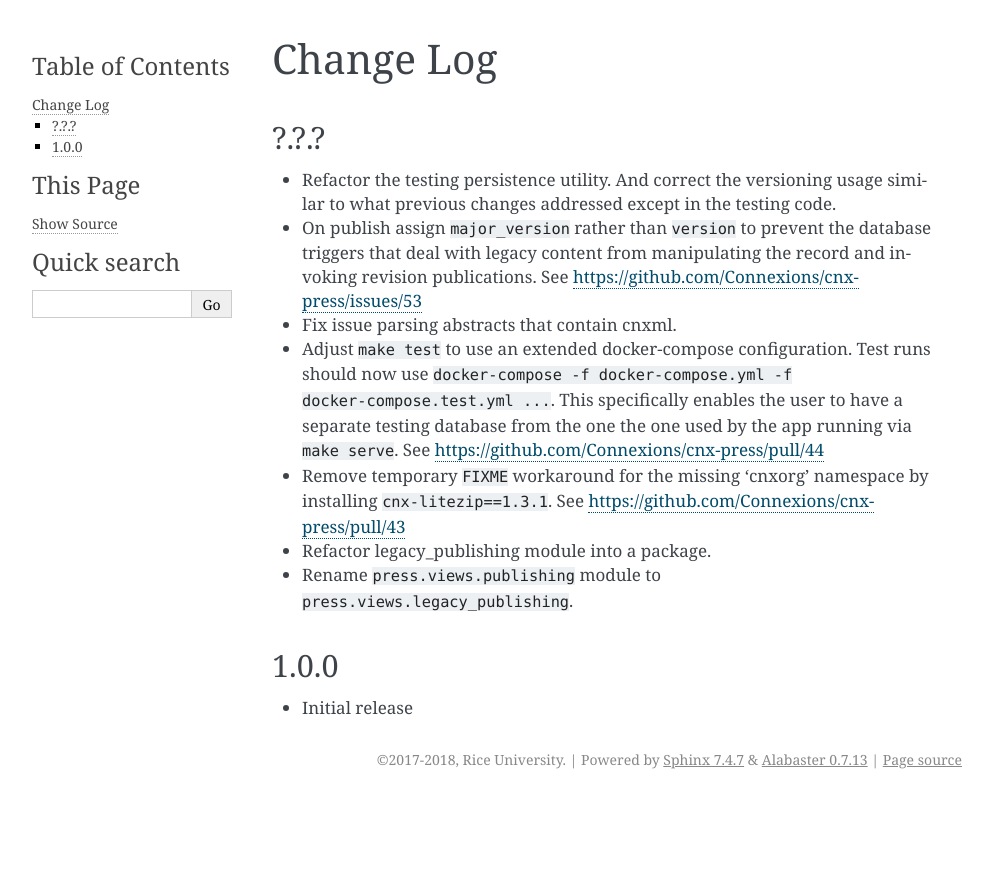
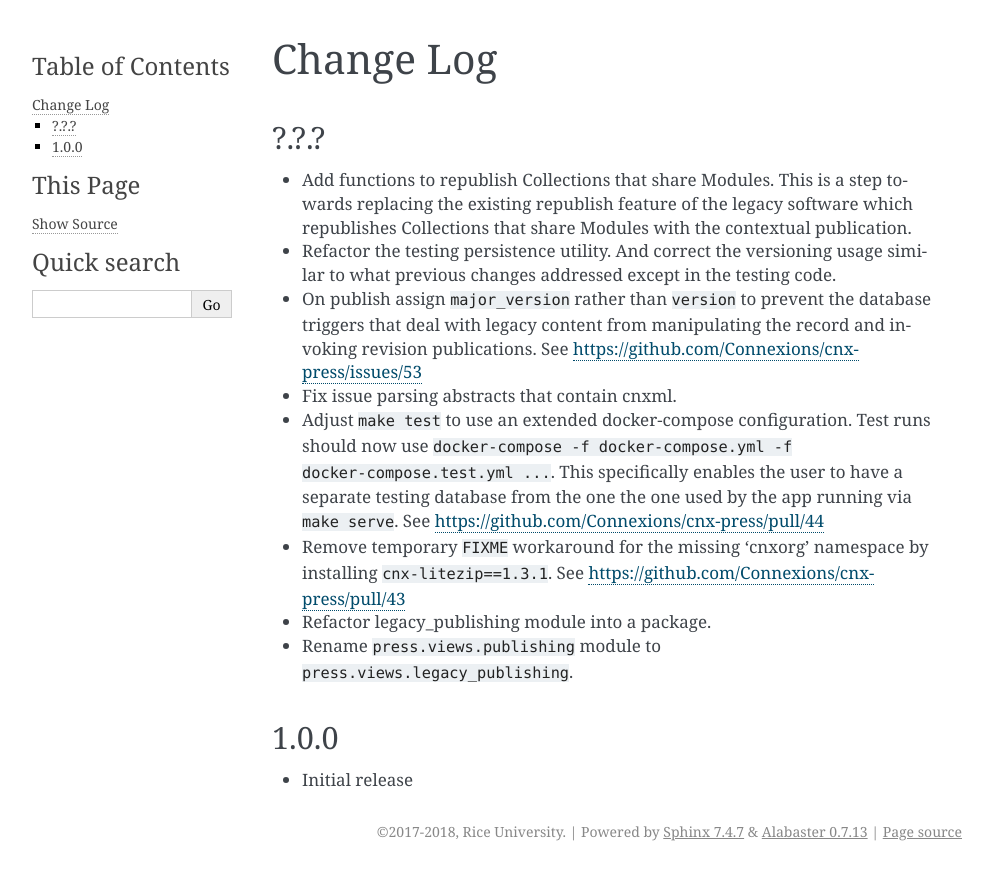
Before and after one commit to openstax/cnx-press, a Sphinx documentation site: the page built from docs/source/changes.rst, in a window 1280 px wide. Shown: the top 880 px of the page, without its empty margins (148-1141 px from the left). Built offline with Sphinx 7.4.7, drawn with Linux system fonts in a browser that asks for light colours.

Commit message:
Update changelog to speak of republish funcs

```diff
--- a/docs/source/changes.rst
+++ b/docs/source/changes.rst
@@ -5,6 +5,10 @@ Change Log
 ?.?.?
 -----
 
+- Add functions to republish Collections that share Modules. This is a step
+  towards replacing the existing republish feature of the legacy software
+  which republishes Collections that share Modules with the contextual
+  publication.
 - Refactor the testing persistence utility. And correct the versioning usage
   similar to what previous changes addressed except in the testing code.
 - On publish assign ``major_version`` rather than ``version`` to prevent
```
